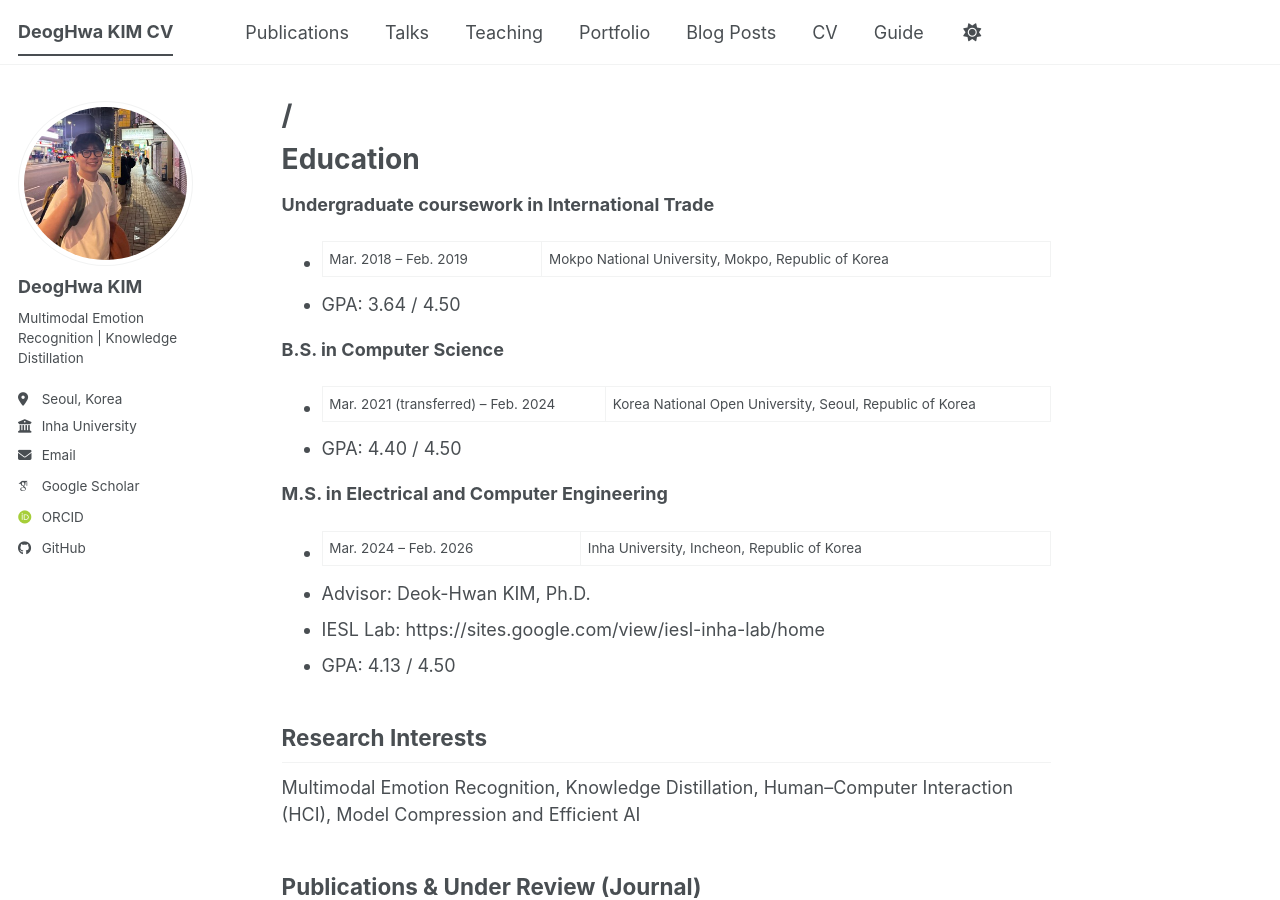
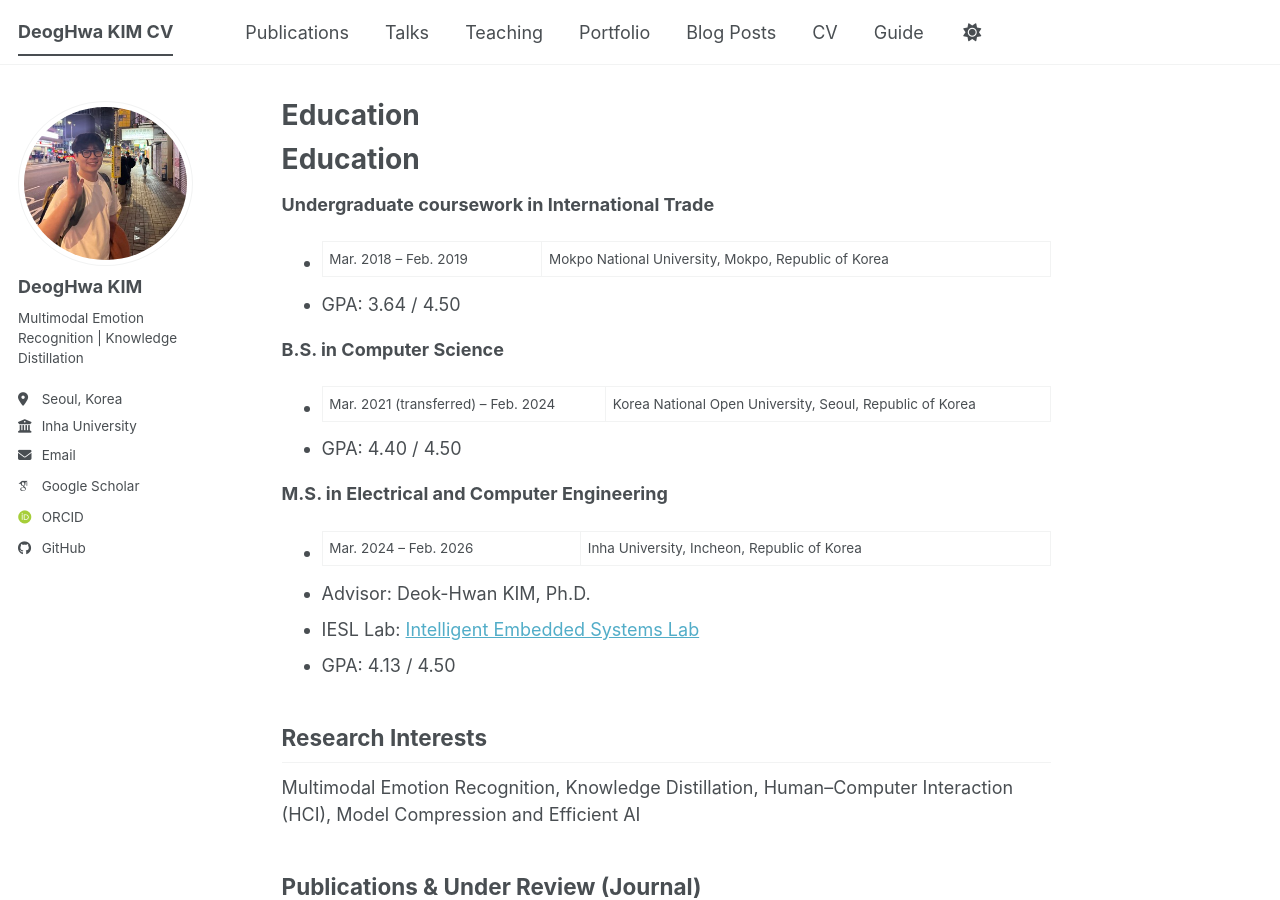
Before and after one commit to potatoduck9/potatoduck9.github.io, a Jekyll site: the page built from _pages/about.md, in a window 1280 px wide and 900 px high. Built offline with Jekyll 4.4.1, drawn with Linux system fonts in a browser that asks for light colours; some web fonts are replaced; a script bundle is joined from its source files by our own code; library files that are not in the unit come from our copies; our own code applies the rules of GitHub Pages for plain Markdown files.

Commit message:
Update about.md

```diff
--- a/_pages/about.md
+++ b/_pages/about.md
@@ -1,6 +1,6 @@
 ---
 permalink: /
-title: /
+title:
 author_profile: true
 redirect_from:
   - /about/
@@ -21,7 +21,7 @@ Education
 **M.S. in Electrical and Computer Engineering**
 - Mar. 2024 – Feb. 2026 | Inha University, Incheon, Republic of Korea
 - Advisor: Deok-Hwan KIM, Ph.D.
-- IESL Lab: https://sites.google.com/view/iesl-inha-lab/home
+- IESL Lab: [Intelligent Embedded Systems Lab](https://sites.google.com/view/iesl-inha-lab/home)
 - GPA: 4.13 / 4.50
 
 
```
